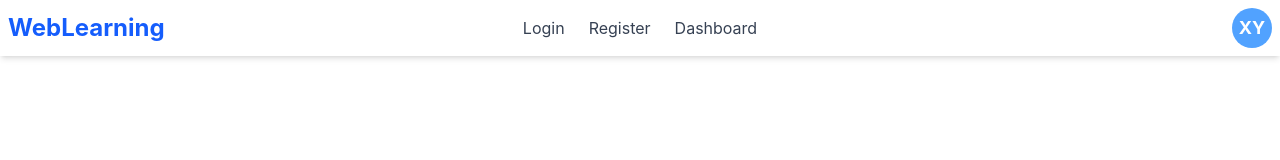
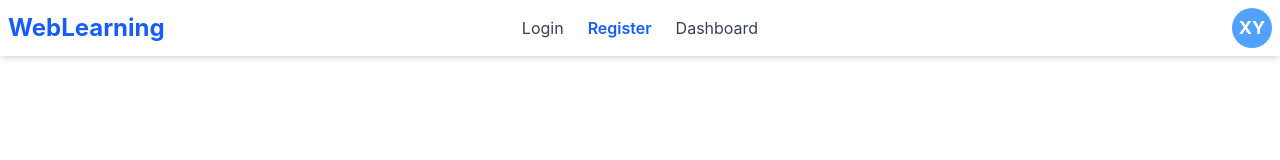
Before and after one commit to bogiszabo30/WebLearning, a Vue app in the folder Frontend/web-learning/: page /register in a window 1280 px wide. Shown: the top 160 px of the page. Built offline with nearby package versions, Linux system fonts and the light colour scheme.

Commit message:
add router-link style

```diff
--- a/Frontend/web-learning/src/components/AppNavBar.vue
+++ b/Frontend/web-learning/src/components/AppNavBar.vue
@@ -1,9 +1,10 @@
 <script setup>
-import { ref } from 'vue'
-import { RouterLink } from 'vue-router'
+import { ref, computed } from 'vue'
+import { RouterLink, useRoute } from 'vue-router'
 import { UserRound, LogOut } from 'lucide-vue-next'
 
 const isMenuOpen = ref(false)
+const route = useRoute()
 
 const toggleMenu = () => {
     isMenuOpen.value = !isMenuOpen.value
@@ -11,6 +12,10 @@ const toggleMenu = () => {
 
 const closeMenu = () => {
     isMenuOpen.value = false
+}
+
+const isActive = (path) => {
+    return route.path === path
 }
 </script>
 
@@ -20,13 +25,18 @@ const closeMenu = () => {
         <div class="max-w-7xl mx-auto p-2 flex items-center justify-between relative">
             <div class="text-2xl font-bold text-blue-600">WebLearning</div>
             <div id="nav-links" class="flex gap-6 absolute left-1/2 -translate-x-1/2">
-                <RouterLink to="/login" class="text-gray-700 hover:text-blue-600 transition">
+                <RouterLink to="/login" :class="isActive('/login') ? 'text-blue-600 font-semibold' : 'text-gray-700'"
+                    class="hover:text-blue-600 transition">
                     Login
                 </RouterLink>
-                <RouterLink to="/register" class="text-gray-700 hover:text-blue-600 transition">
+                <RouterLink to="/register"
+                    :class="isActive('/register') ? 'text-blue-600 font-semibold' : 'text-gray-700'"
+                    class="hover:text-blue-600 transition">
                     Register
                 </RouterLink>
-                <RouterLink to="/dashboard" class="text-gray-700 hover:text-blue-600 transition">
+                <RouterLink to="/dashboard"
+                    :class="isActive('/dashboard') ? 'text-blue-600 font-semibold' : 'text-gray-700'"
+                    class="hover:text-blue-600 transition">
                     Dashboard
                 </RouterLink>
             </div>
```
